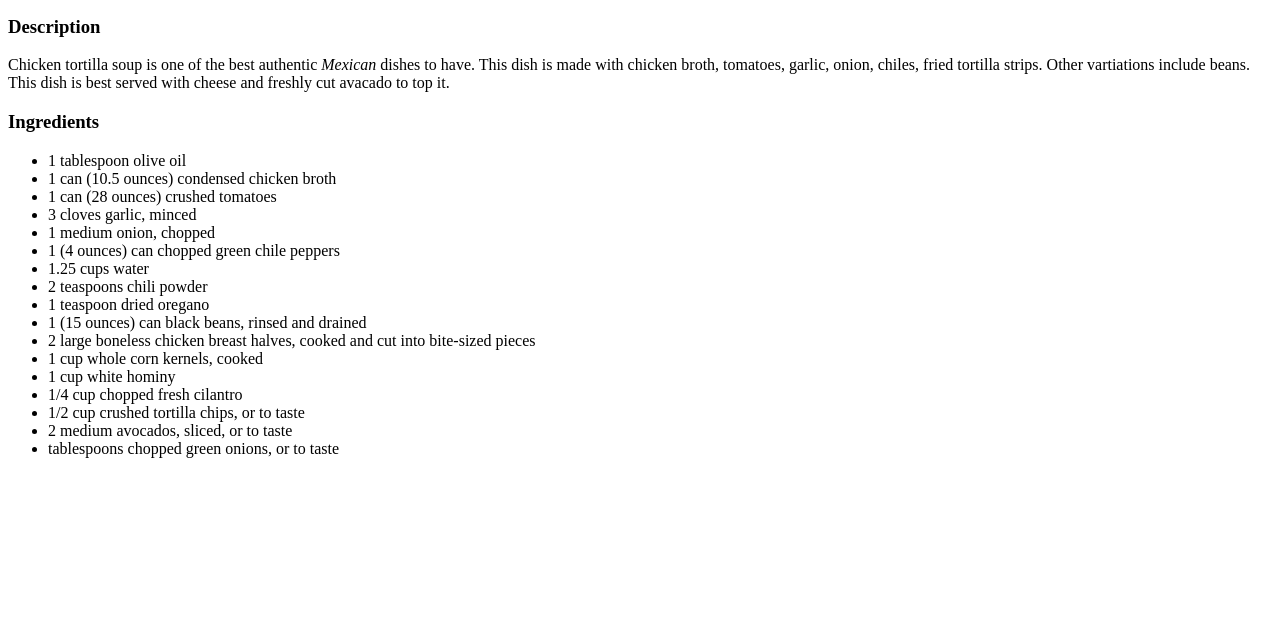
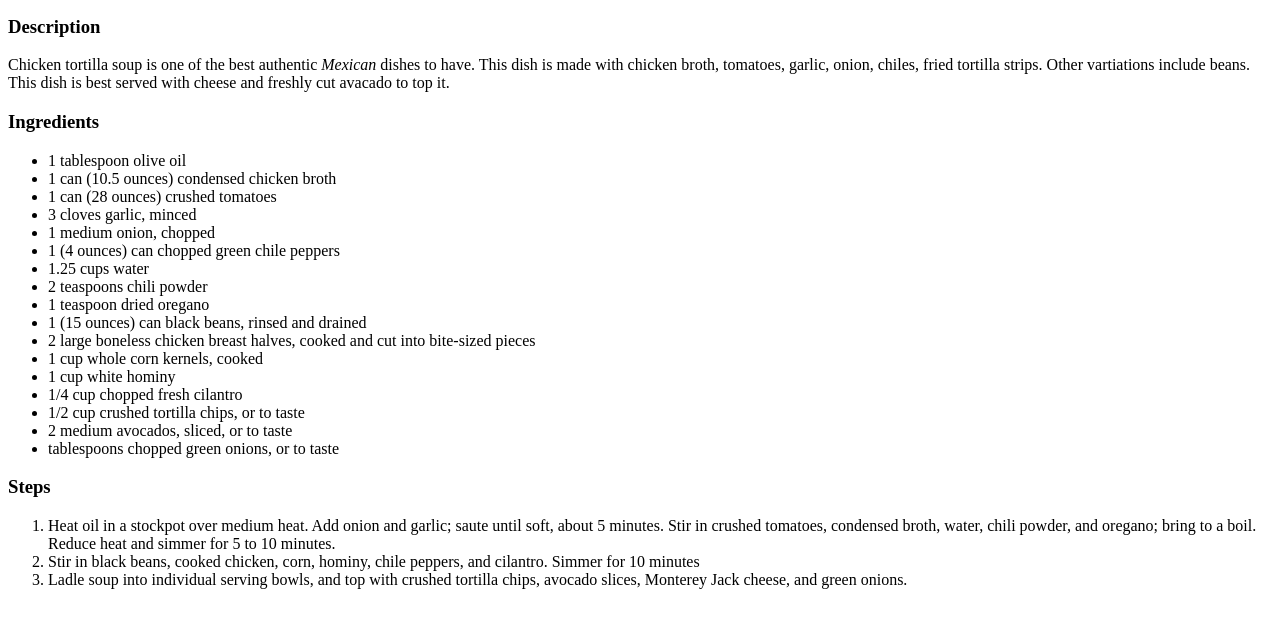
Before and after one commit to garverick/odin-recipes, a plain HTML site: page recipes/chicken-tortilla-soup.html in a window 1280 px wide. Shown: the part 101-728 px from the top of the page. Drawn offline with Linux system fonts and the light colour scheme.

Commit message:
add steps to chicken-tortilla-soup.html

```diff
--- a/recipes/chicken-tortilla-soup.html
+++ b/recipes/chicken-tortilla-soup.html
@@ -13,7 +13,7 @@
 			fried tortilla strips. Other vartiations include beans. This dish is best
 			served with cheese and freshly cut avacado to top it.
 		</p>
-		<p><h3>Ingredients</h3>
+		<p><h3>Ingredients</h3></p>
 			<ul>
 				<li>1 tablespoon olive oil</li>
 				<li>1 can (10.5 ounces) condensed chicken broth</li>
@@ -35,7 +35,21 @@
 				<li>2 medium avocados, sliced, or to taste</li>
 				<li> tablespoons chopped green onions, or to taste</li>
 			</ul>
-		</p>
+		<p><h3>Steps</h3></p>
+			<ol>
+				<li>Heat oil in a stockpot over medium heat.
+					Add onion and garlic; saute until soft,
+					about 5 minutes. Stir in crushed tomatoes,
+					condensed broth, water, chili powder, and
+					oregano; bring to a boil. Reduce heat and
+					simmer for 5 to 10 minutes.</li>
+				<li>Stir in black beans, cooked chicken, corn,
+					hominy, chile peppers, and cilantro. Simmer
+					for 10 minutes</li>
+				<li>Ladle soup into individual serving bowls,
+					and top with crushed tortilla chips, avocado
+					slices, Monterey Jack cheese, and green onions.</li>
+			</ol>
 
 
 
```
